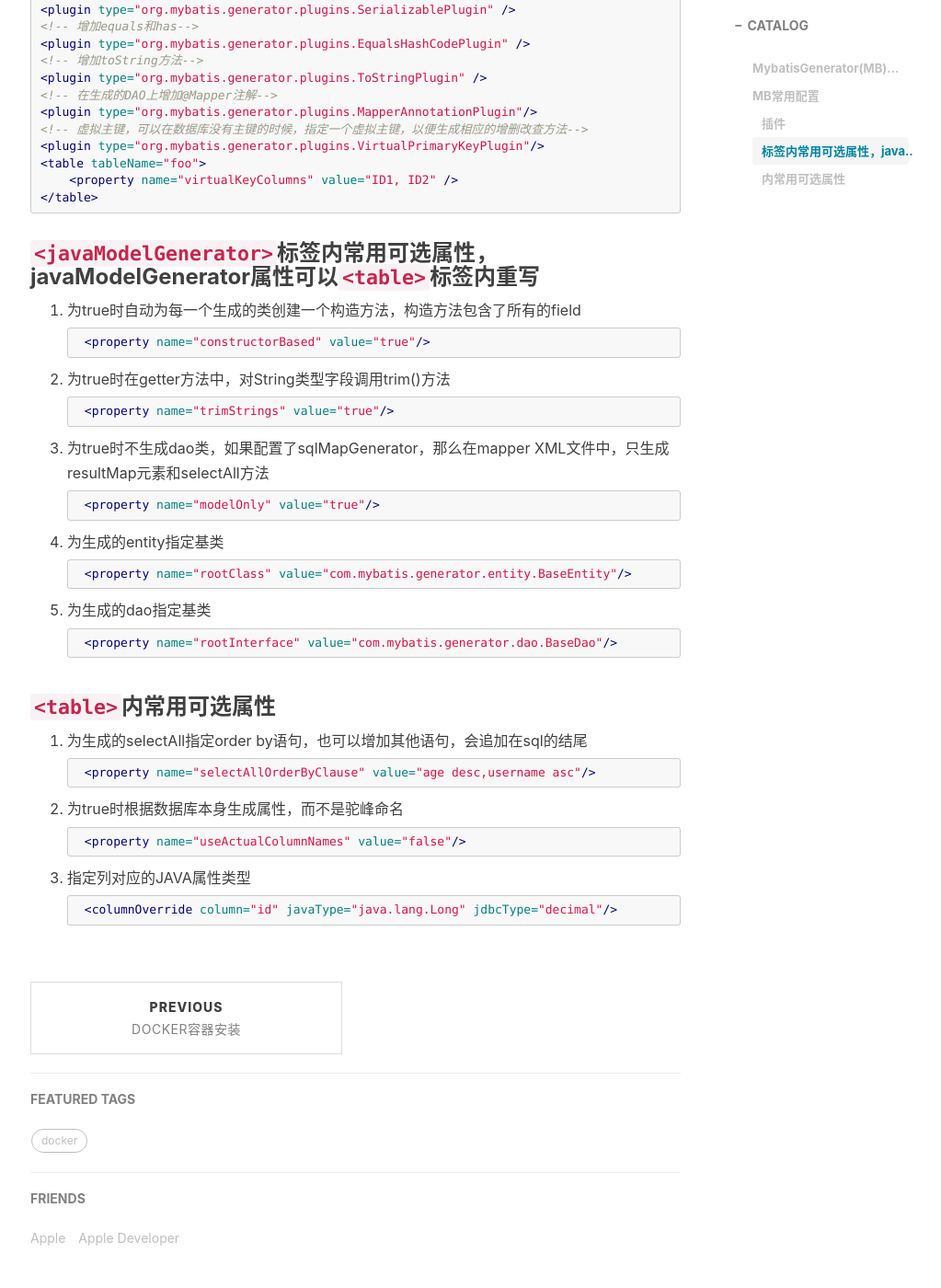
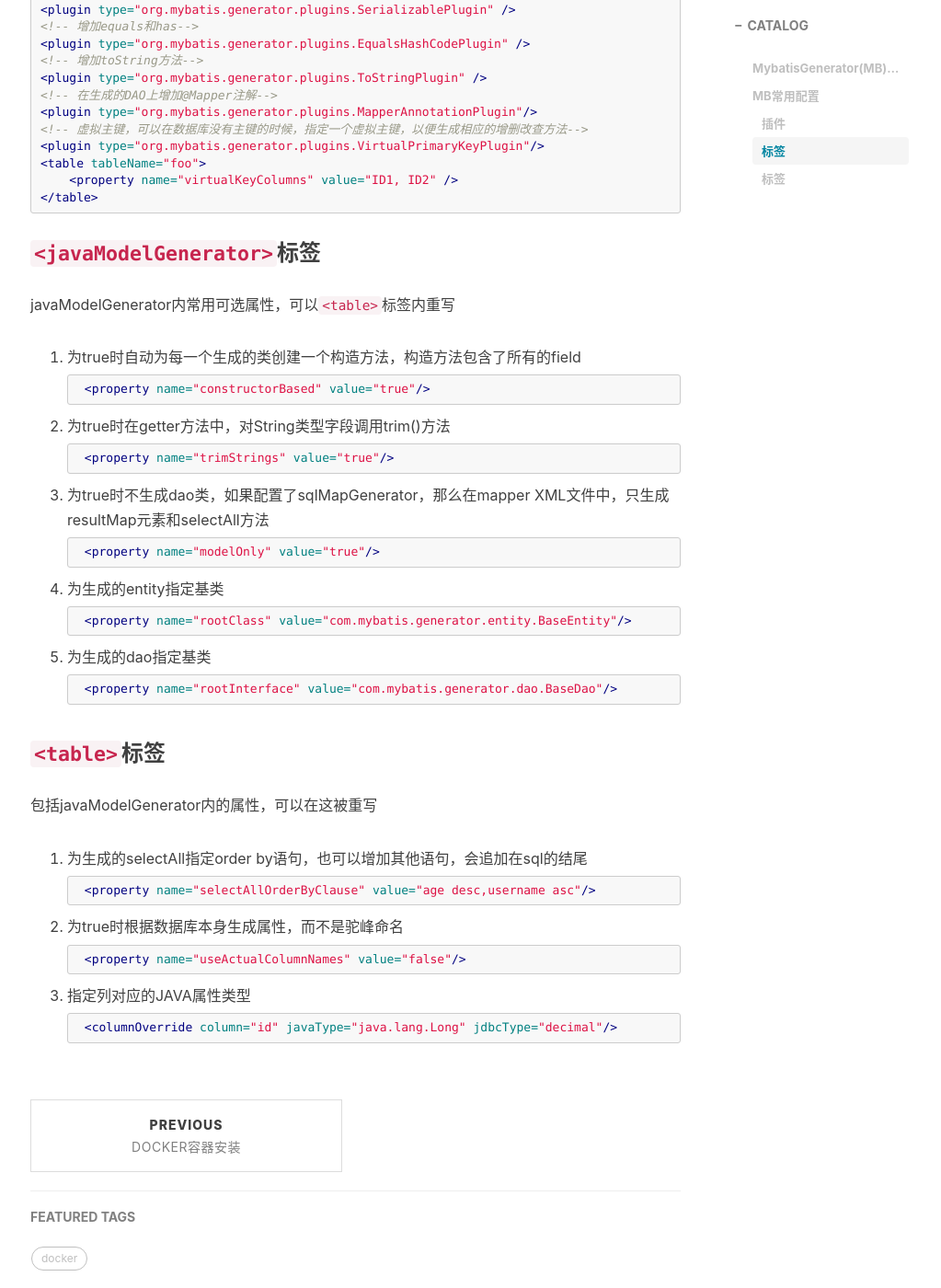
Before and after one commit to yangqi1789/yangqi1789.github.io, a Jekyll site: the page built from _posts/2019-08-26-MybatisGenerator使用.md, in a window 1280 px wide and 1400 px high, scrolled down 2302 px. Shown: the whole window at 92% size, without its empty margins (232-1255 px from the left). Built offline with Jekyll 4.4.1, drawn with Linux system fonts in a browser that asks for light colours; nearby versions of some CDN libraries; comment, search, counter and statistics services are not loaded.

Commit message:
Update 2019-08-26-MybatisGenerator使用.md

````diff
--- a/_posts/2019-08-26-MybatisGenerator使用.md
+++ b/_posts/2019-08-26-MybatisGenerator使用.md
@@ -114,7 +114,9 @@ MB的安装非常简单，只需要在项目中导入maven依赖及plugin即可
 </table>
 ```
 
-### `<javaModelGenerator>`标签内常用可选属性，javaModelGenerator属性可以`<table>`标签内重写
+### `<javaModelGenerator>`标签
+
+javaModelGenerator内常用可选属性，可以`<table>`标签内重写
 
 1. 为true时自动为每一个生成的类创建一个构造方法，构造方法包含了所有的field
 
@@ -146,7 +148,9 @@ MB的安装非常简单，只需要在项目中导入maven依赖及plugin即可
     <property name="rootInterface" value="com.mybatis.generator.dao.BaseDao"/>
     ```
 
-### `<table>`内常用可选属性
+### `<table>`标签
+
+包括javaModelGenerator内的属性，可以在这被重写
 
 1. 为生成的selectAll指定order by语句，也可以增加其他语句，会追加在sql的结尾
 
````
Also changed, not shown: other parts of _posts/2019-08-26-MybatisGenerator使用.md (+1 -1 lines).
